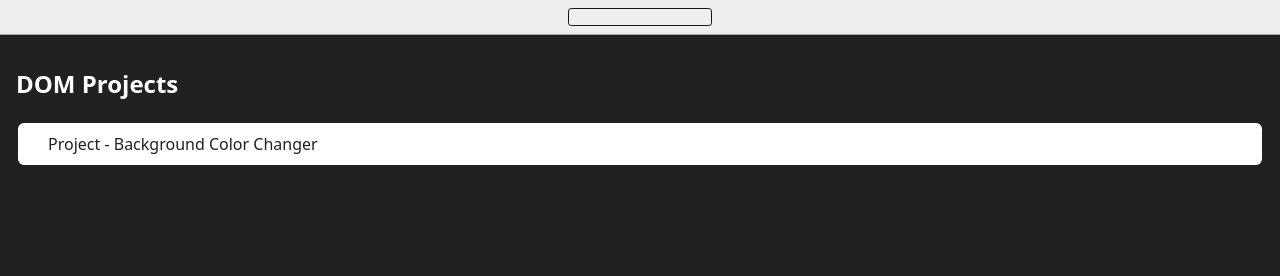
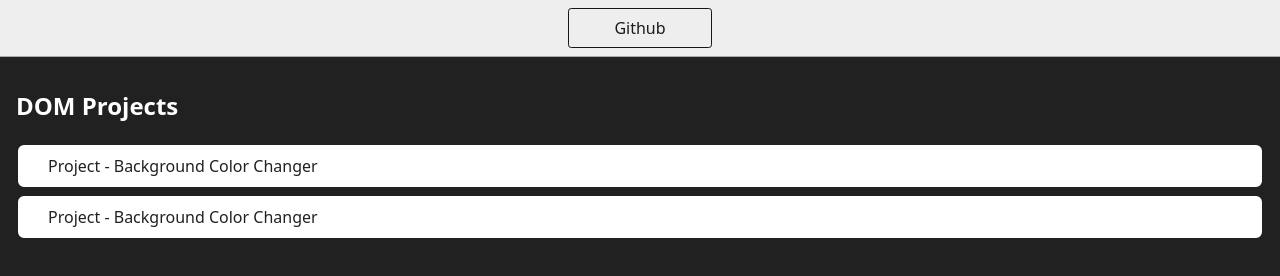
Before and after one commit to rohit-ikrak/js-hindi, a plain HTML site: page 01_DomJS/Dom_Projects/index.html in a window 1280 px wide. Drawn offline with Linux system fonts and the light colour scheme.

Commit message:
BMI Calculator

```diff
--- a/01_DomJS/Dom_Projects/index.html
+++ b/01_DomJS/Dom_Projects/index.html
@@ -8,12 +8,14 @@
 </head>
     <body style="background-color: #212121; color: #fff;">
     <nav>
-        <a href="/" area-current="page"></a>
+        <a href="https://github.com/rohit-ikrak" area-current="page">Github</a>
     </nav>
     <main>
         <h1>DOM Projects</h1>
         <div class="projects">
             <a class="project-link" href="./01_ColorChanger/index.html">Project - Background Color Changer</a>
+            <a class="project-link" href="./02_BMI_Calculator/index.html">Project - Background Color Changer</a>
+
         </div>
     </main>
     <script src="script.js"></script>
```
Also changed, not shown: 01_DomJS/Dom_Projects/01_ColorChanger/index.html (+1 -1 lines), 01_DomJS/Dom_Projects/02_BMI_Calculator/index.html (+1 -1 lines).
